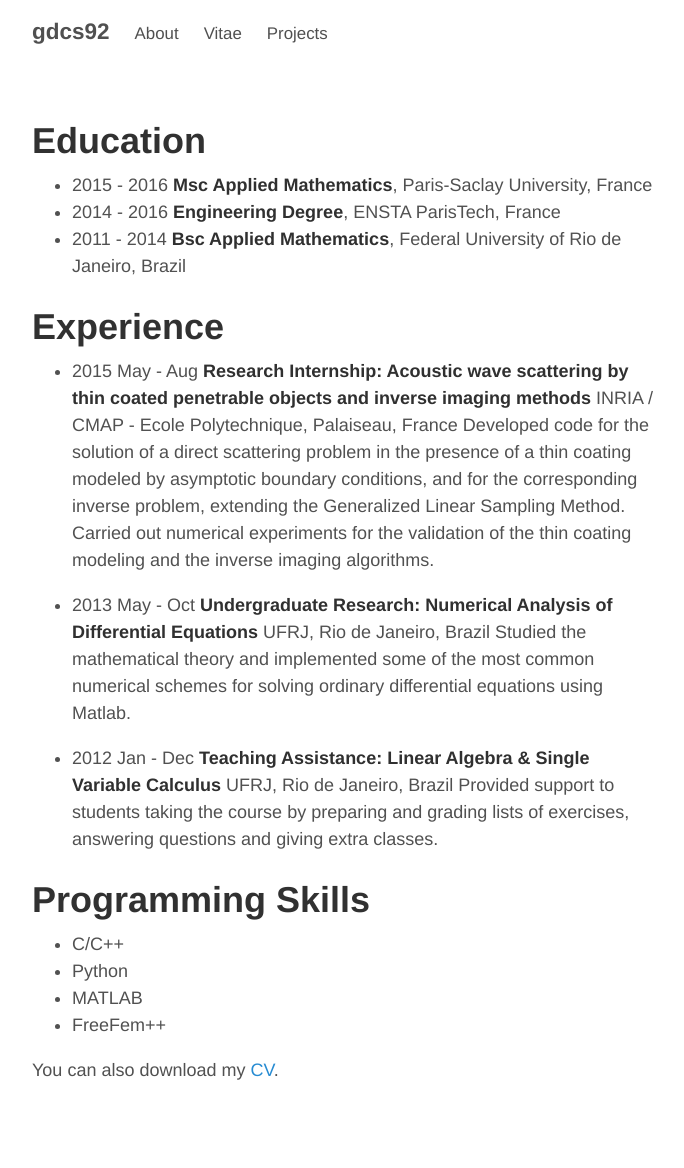
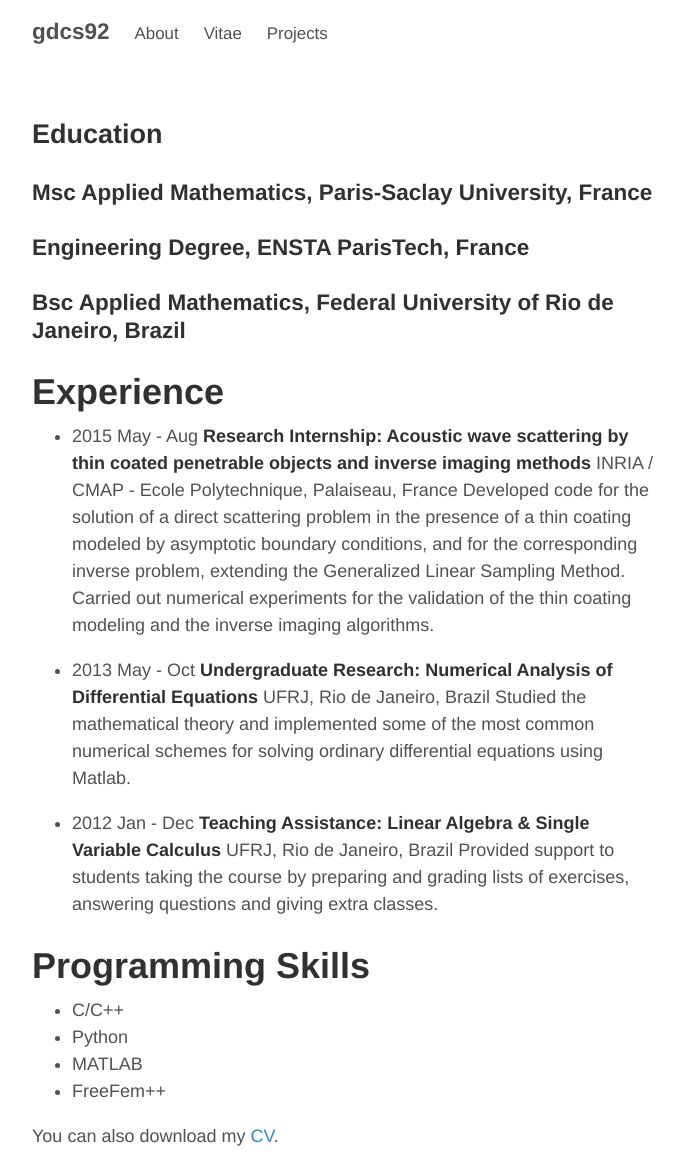
Before and after one commit to gdcs92/gdcs92.github.io, a Jekyll site: the page built from vitae.md, in a window 1280 px wide. Shown: the whole page, without its empty margins (293-977 px from the left). Built offline with Jekyll 4.4.1, drawn with Linux system fonts in a browser that asks for light colours; before the commit the page ends 1102 px from its top, so only the background shows below that.

Commit message:
Update vitae.md

```diff
--- a/vitae.md
+++ b/vitae.md
@@ -3,10 +3,10 @@ layout: default
 title: Vitae
 ---
 
-# Education
-- 2015 - 2016 **Msc Applied Mathematics**, Paris-Saclay University, France
-- 2014 - 2016 **Engineering Degree**, ENSTA ParisTech, France
-- 2011 - 2014 **Bsc Applied Mathematics**, Federal University of Rio de Janeiro, Brazil
+## Education
+### **Msc Applied Mathematics**, Paris-Saclay University, France
+### **Engineering Degree**, ENSTA ParisTech, France
+### **Bsc Applied Mathematics**, Federal University of Rio de Janeiro, Brazil
 
 # Experience
 - 2015 May - Aug **Research Internship: Acoustic wave scattering by thin coated penetrable objects and inverse imaging methods**
```
